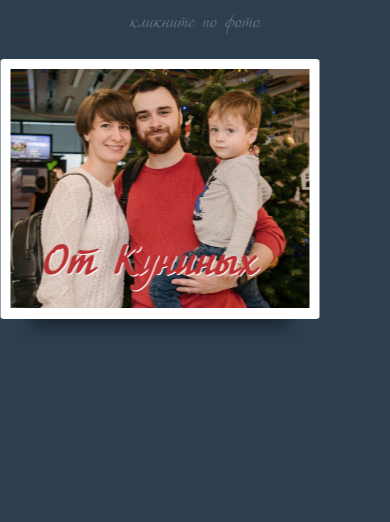
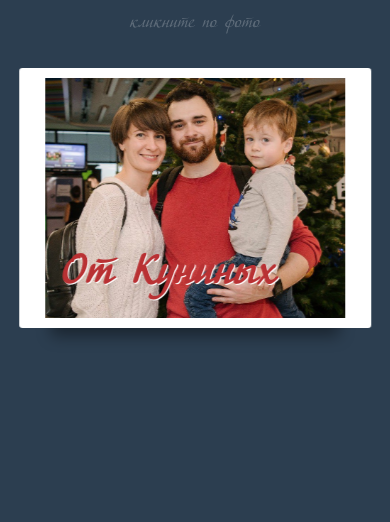
Before and after one commit to DKunin/new-year-postcard, a plain HTML site: page index.html in a window 390 px wide. Drawn offline with Linux system fonts and the light colour scheme.

Commit message:
Fixed for mobile devices

```diff
--- a/postcard.css
+++ b/postcard.css
@@ -162,6 +162,7 @@ body
     background-image: url('./kunini.jpeg');
     background-repeat: no-repeat;
     background-size: contain;
+    background-position: 50%;
 }
 
 .card-front
@@ -256,13 +257,12 @@ svg
 @media only screen and (max-device-width: 900px) {
     .container {
         position: fixed;
-        top: 11px;
+        top: 20px;
         left: 0;
         right: 0;
     }
     .card {
-        left: 41%;
-        width: 299px;
+        width: 85%;
         min-height: 240px;
     }
 }
```
